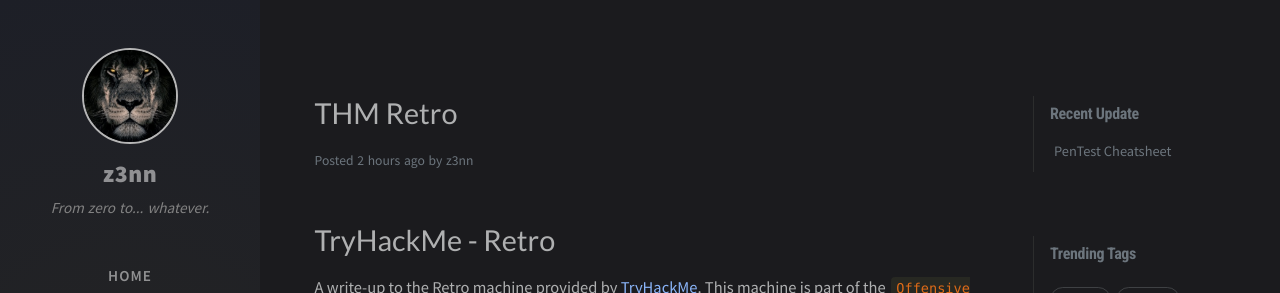
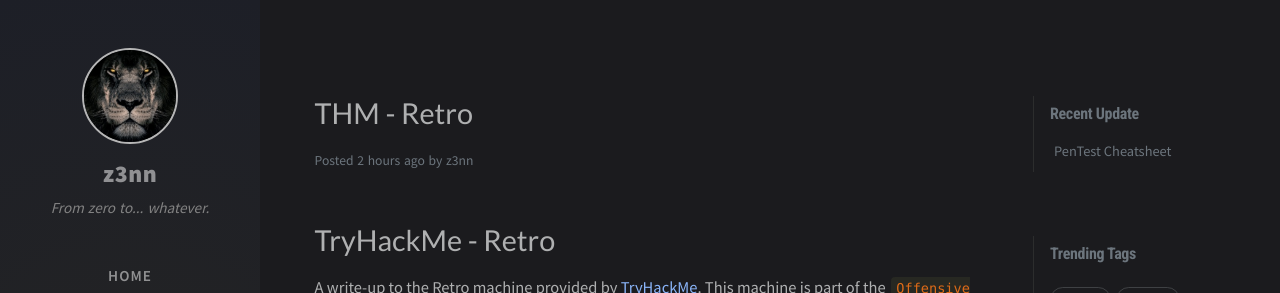
Before and after one commit to 7a336e6e/7a336e6e.github.io, a Jekyll site: the page built from _posts/2020-10-18-thm-retro.md, in a window 1280 px wide and 900 px high. Shown: the top 293 px of the window. Built offline with Jekyll 4.4.1, drawn with Linux system fonts in a browser that asks for light colours; nearby versions of some CDN libraries; comment, search, counter and statistics services are not loaded.

````diff
--- a/_posts/2020-10-18-thm-retro.md
+++ b/_posts/2020-10-18-thm-retro.md
@@ -1,5 +1,5 @@
 ---
-title: THM Retro
+title: THM - Retro
 description: Write-up for THM Retro room
 author: z3nn
 date: 2020-10-18 21:38:09 +0300
@@ -124,7 +124,7 @@ xfreerdp /u:wade /v:10.10.75.210
 ```
 It worked! we're in.
 
-![windows_desktop](/assets/img/posts/thm_retro_windows.desktop.png)
+![windows_desktop](/assets/img/posts/thm_retro_windows_desktop.png)
 
 From here on you can pretty much upload a meterpreter shell to benefit from the post exploitation modules within `Metasploit` and either get the flag now from RDP or get it after from meterpreter.
 
````
